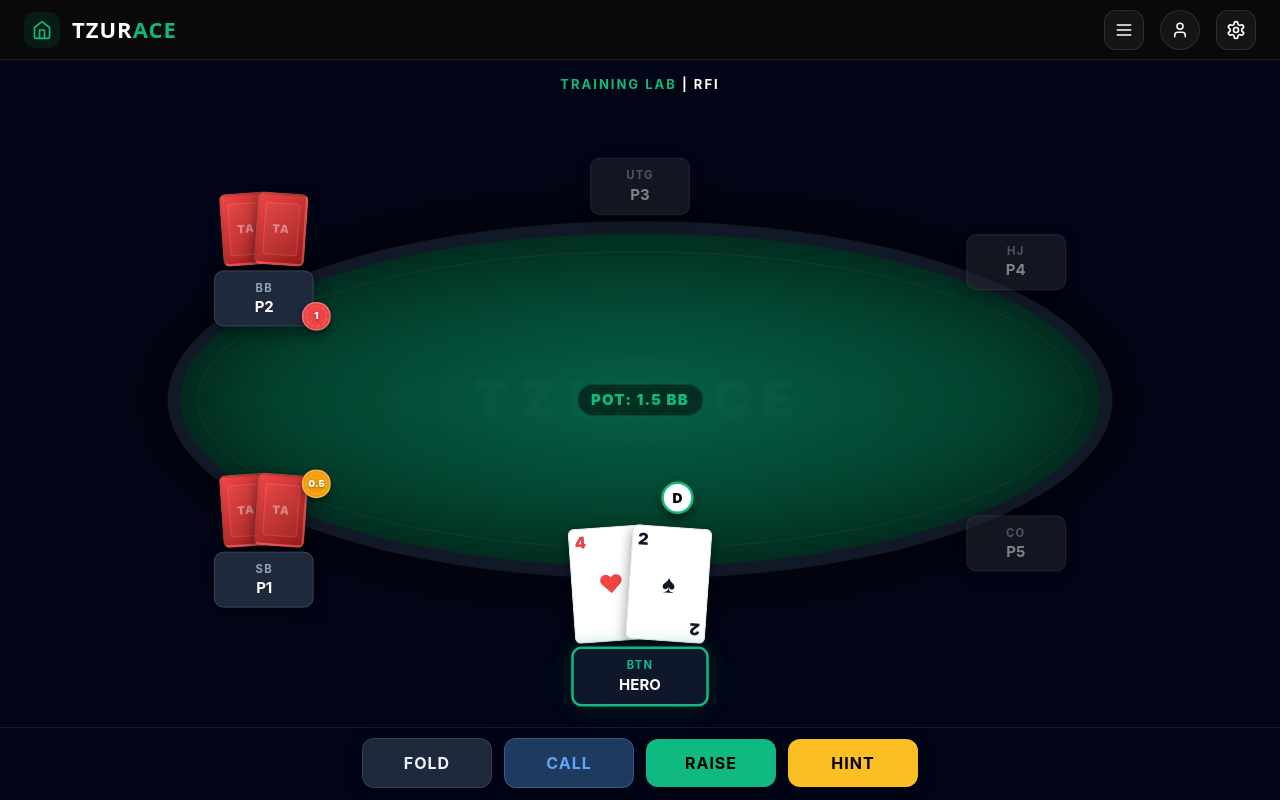
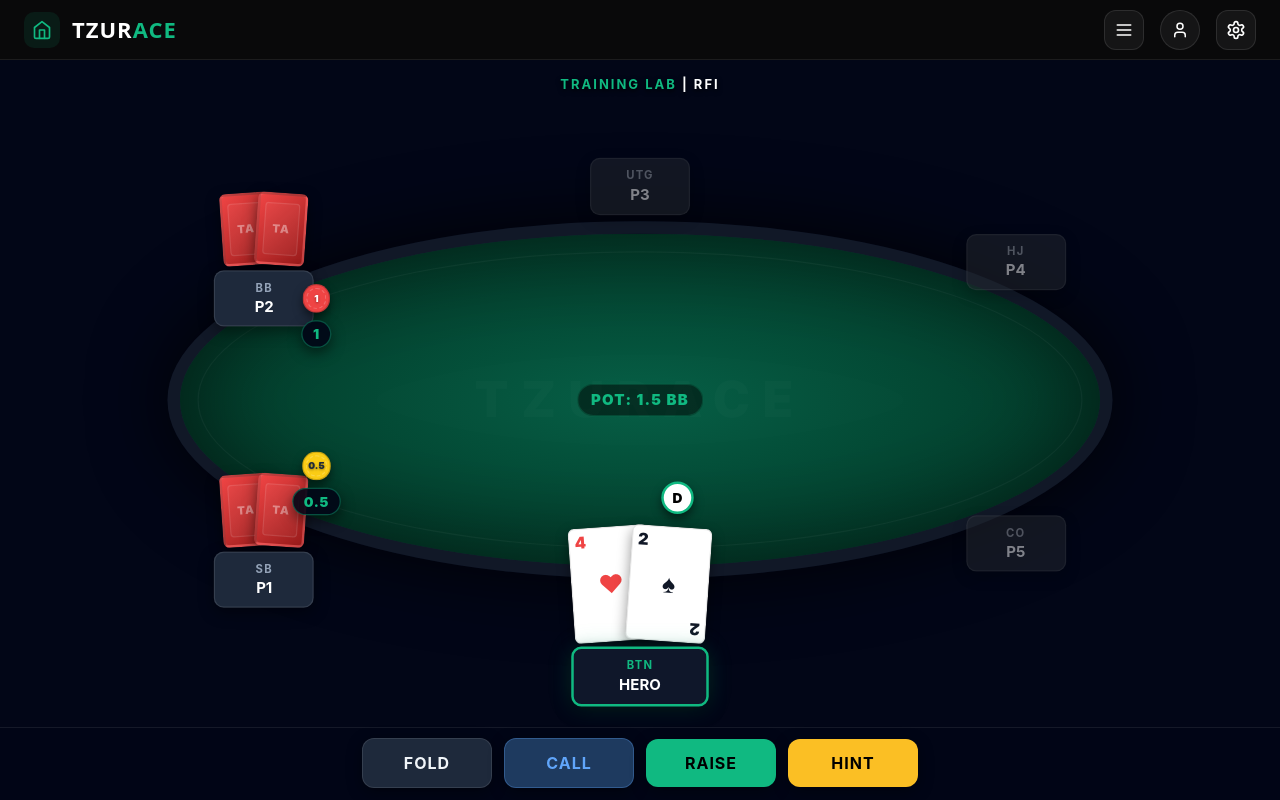
Before and after one commit to tzuri-amiur/TzurAce, a Next.js app: page /trainer in a window 1280 px wide. Built offline with nearby package versions, Linux system fonts and the light colour scheme.

Commit message:
more trainer fitchers

```diff
--- a/src/app/simulator/Simulator.tsx
+++ b/src/app/simulator/Simulator.tsx
@@ -30,13 +30,73 @@ function SimCardBack({ width = 42, height = 60 }: { width?: number; height?: num
     );
 }
 
-// ─── Chip Stack ───────────────────────────────────────────────
-function ChipStack({ count = 3 }: { count?: number }) {
+// ─── Chip Stacking Logic ──────────────────────────────────────
+const CHIP_DENOMINATIONS = [
+    { value: 100, color: '#1f2937', textColor: 'white' },
+    { value: 10, color: '#3b82f6', textColor: 'white' },
+    { value: 5, color: '#22c55e', textColor: 'white' },
+    { value: 1, color: '#ef4444', textColor: 'white' },
+    { value: 0.5, color: '#facc15', textColor: '#1e293b' },
+];
+
+function calculateChips(amount: number) {
+    let remaining = amount;
+    const chips: typeof CHIP_DENOMINATIONS = [];
+    const sorted = [...CHIP_DENOMINATIONS].sort((a, b) => b.value - a.value);
+
+    for (const den of sorted) {
+        while (remaining >= den.value - 0.001) {
+            chips.push(den);
+            remaining -= den.value;
+        }
+    }
+    return chips;
+}
+
+function ChipStack({ amount, showLabel = true }: { amount: number; showLabel?: boolean }) {
+    if (amount <= 0) return null;
+    const chips = calculateChips(amount);
+
     return (
-        <div className="sim-pot-chips">
-            {Array.from({ length: Math.min(count, 5) }).map((_, i) => (
-                <div key={i} className="sim-chip">●</div>
-            ))}
+        <div style={{ display: 'flex', flexDirection: 'column', alignItems: 'center', gap: '4px' }}>
+            <div style={{ position: 'relative', width: 'var(--chip-size)', height: 'var(--chip-size)', marginBottom: (chips.length - 1) * 3 }}>
+                {chips.slice(0, 10).map((chip, i) => (
+                    <div
+                        key={i}
+                        className="sim-chip-bet"
+                        style={{
+                            position: 'absolute',
+                            inset: 0,
+                            transform: `translateY(${-i * 3}px)`,
+                            background: chip.color,
+                            color: chip.textColor,
+                            zIndex: 10 + i,
+                            margin: 0,
+                            border: `1px solid rgba(0,0,0,0.2)`,
+                            boxShadow: i === 0 ? '0 4px 8px rgba(0,0,0,0.5)' : 'none'
+                        }}
+                    >
+                        {chip.value}
+                    </div>
+                ))}
+            </div>
+            {showLabel && (
+                <div style={{
+                    background: 'rgba(2, 6, 23, 0.9)',
+                    padding: '2px 8px',
+                    borderRadius: '100px',
+                    fontSize: '11px',
+                    fontWeight: '900',
+                    color: '#10b981',
+                    border: '1px solid rgba(16, 185, 129, 0.4)',
+                    marginTop: (chips.length > 1 ? -2 : 2), // Adjust for stack height
+                    zIndex: 50,
+                    boxShadow: '0 4px 10px rgba(0,0,0,0.5)',
+                    letterSpacing: '0.5px'
+                }}>
+                    {amount}
+                </div>
+            )}
         </div>
     );
 }
@@ -281,7 +341,7 @@ export default function Simulator({
                             {/* Board & Pot */}
                             <div className="sim-middle-container">
                                 <div className="sim-pot">
-                                    {gameState !== 'PRE_FLOP' && <ChipStack count={Math.floor(potSizeBB / 2)} />}
+                                    {gameState !== 'PRE_FLOP' && <ChipStack amount={potSizeBB} showLabel={false} />}
                                     <div className="sim-pot-label">POT: {potSizeBB} BB</div>
                                 </div>
                                 {gameState !== 'PRE_FLOP' && (
@@ -339,14 +399,8 @@ export default function Simulator({
                                     {/* Player Action Area (Chips & Dealer Button) - Logic moved: render if status allows or is BTN */}
                                     <div style={{ position: 'absolute', inset: 0, pointerEvents: 'none' }}>
                                         {seat.status !== 'folded' && seat.betAmount && seat.betAmount > 0 ? (
-                                            <div
-                                                className="sim-chip-bet"
-                                                style={{
-                                                    ...seat.chipStyle,
-                                                    background: seat.betAmount === 0.5 ? '#f59e0b' : (seat.betAmount === 1.0 ? '#ef4444' : undefined)
-                                                }}
-                                            >
-                                                {seat.betAmount}
+                                            <div style={{ ...seat.chipStyle }}>
+                                                <ChipStack amount={seat.betAmount} />
                                             </div>
                                         ) : null}
                                         {seat.positionLabel === 'BTN' && (
--- a/src/app/trainer/TrainerClient.tsx
+++ b/src/app/trainer/TrainerClient.tsx
@@ -107,19 +107,36 @@ export default function TrainerClient({ initialHand, initialCards }: TrainerClie
         const heroPosLabel = POSITIONS[newHeroPosIndex];
         const heroActionIdx = ACTION_ORDER.indexOf(heroPosLabel);
 
-        // Determine Scenario: RFI or FACING_OPEN (50/50 if not UTG)
+        // Determine Scenario: RFI or FACING_OPEN based on settings
         let scenario: 'RFI' | 'FACING_OPEN' = 'RFI';
         let raiser: Position | null = null;
 
-        // Can only face an open if we aren't UTG
-        if (heroPosLabel !== 'UTG' && Math.random() > 0.5) {
-            scenario = 'FACING_OPEN';
+        const trainingMode = settings.scenario || 'RANDOM';
+
+        if (trainingMode === 'RESPONSE') {
+            if (heroPosLabel !== 'UTG') {
+                scenario = 'FACING_OPEN';
+            } else {
+                scenario = 'RFI'; // UTG cannot face an open
+            }
+        } else if (trainingMode === 'RFI') {
+            scenario = 'RFI';
+        } else {
+            // RANDOM Mode: 50/50 if not UTG
+            if (heroPosLabel !== 'UTG' && Math.random() > 0.5) {
+                scenario = 'FACING_OPEN';
+            } else {
+                scenario = 'RFI';
+            }
+        }
+
+        if (scenario === 'FACING_OPEN') {
             // Pick a raiser from players who act BEFORE Hero in ACTION_ORDER
             const validRaisers = ACTION_ORDER.slice(0, heroActionIdx);
             if (validRaisers.length > 0) {
                 raiser = validRaisers[Math.floor(Math.random() * validRaisers.length)];
             } else {
-                scenario = 'RFI'; // Fallback if no valid raisers
+                scenario = 'RFI'; // Fallback
             }
         }
 
@@ -366,7 +383,7 @@ export default function TrainerClient({ initialHand, initialCards }: TrainerClie
 
                     if (posLabel === raiserPosition) {
                         status = 'active';
-                        betAmount = 2.5;
+                        betAmount = 3.0;
                     } else if (actionIdx < heroActionIdx) {
                         // Everyone else before Hero is folded
                         status = 'folded';
--- a/src/components/GlobalSidebar.tsx
+++ b/src/components/GlobalSidebar.tsx
@@ -31,7 +31,8 @@ export default function GlobalSidebar({ isOpen, onClose, currentUser, onLogout,
     const positions: Position[] = ['RANDOM', 'UTG', 'HJ', 'CO', 'BTN', 'SB', 'BB'];
     const scenarios: { value: Scenario; label: string }[] = [
         { value: 'RFI', label: 'RFI (Unopened)' },
-        { value: 'RESPONSE', label: 'Face RFI / 3-Bet' }
+        { value: 'RESPONSE', label: 'Face RFI / 3-Bet' },
+        { value: 'RANDOM', label: 'Mixed (Random)' }
     ];
 
     return (
--- a/src/context/TrainerSettingsContext.tsx
+++ b/src/context/TrainerSettingsContext.tsx
@@ -2,7 +2,7 @@
 import React, { createContext, useContext, useState, useEffect } from 'react';
 
 export type Position = 'SB' | 'BB' | 'UTG' | 'HJ' | 'CO' | 'BTN' | 'RANDOM';
-export type Scenario = 'RFI' | 'RESPONSE';
+export type Scenario = 'RFI' | 'RESPONSE' | 'RANDOM';
 
 interface TrainerSettings {
     showHandRank: boolean;
@@ -18,7 +18,7 @@ interface TrainerSettingsContextType {
 const defaultSettings: TrainerSettings = {
     showHandRank: true,
     heroPosition: 'RANDOM',
-    scenario: 'RFI',
+    scenario: 'RANDOM',
 };
 
 const TrainerSettingsContext = createContext<TrainerSettingsContextType | undefined>(undefined);
```
